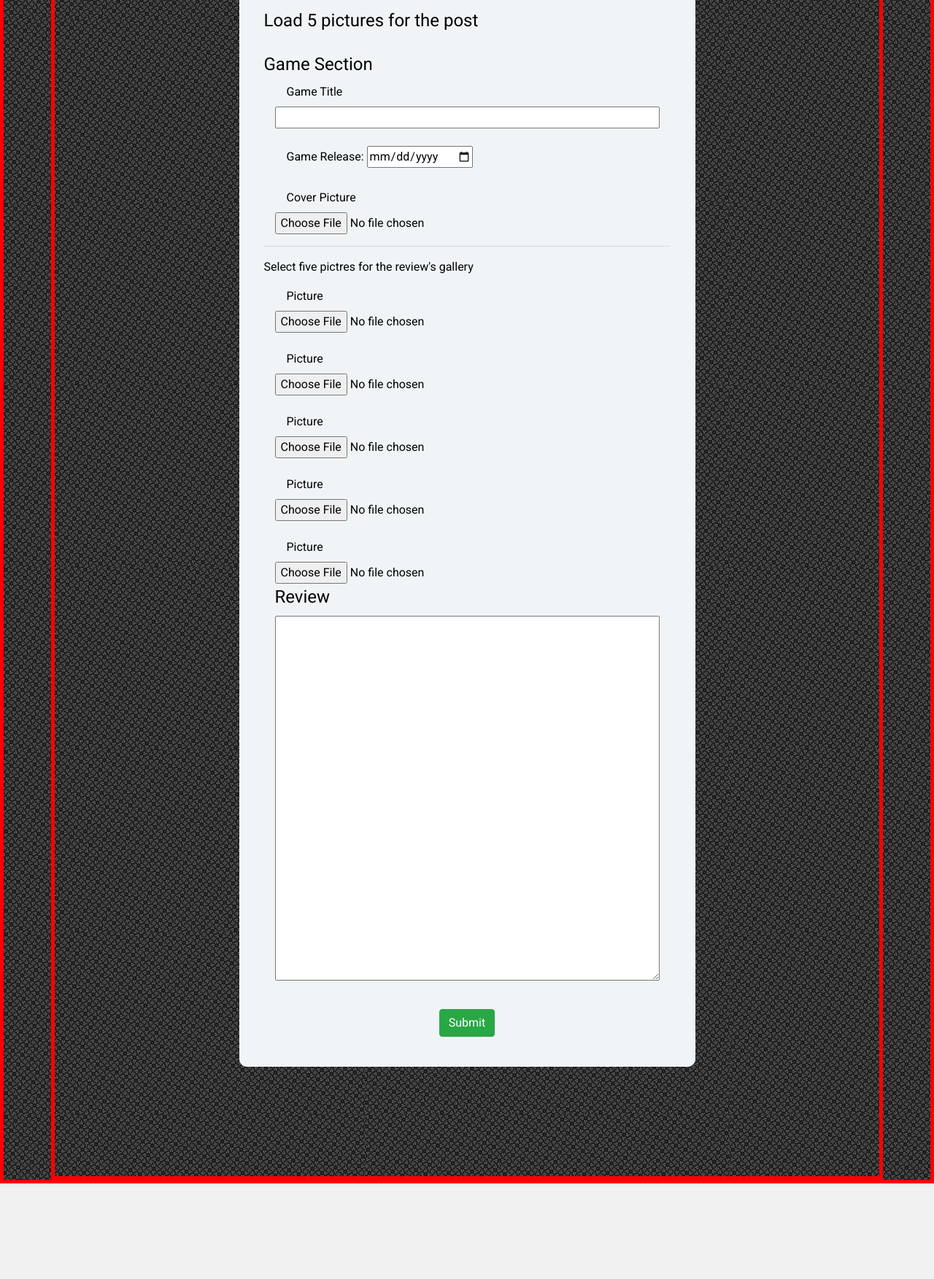
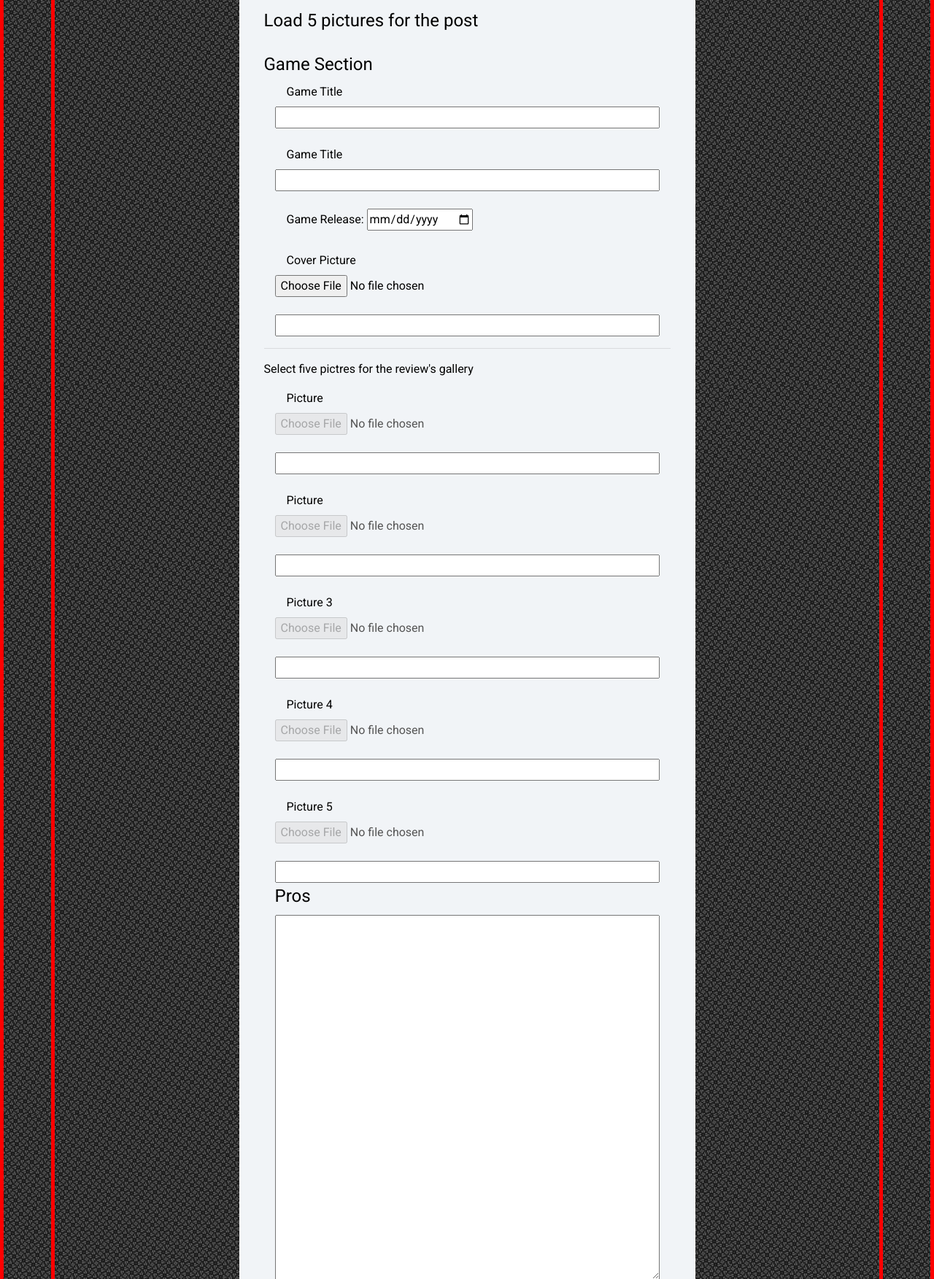
Before and after one commit to joseenciso/bottleneck, a Flask app: page /post in a window 1280 px wide. Shown: the part 223-1976 px from the top of the page at 73% size. Before the commit the page ends 1845 px from the top, so only its background shows below. Run offline with Flask 2, Linux system fonts and the light colour scheme; some libraries are stand-ins or nearby versions.

Commit message:
The app is able to upload/store images

```diff
--- a/app.py
+++ b/app.py
@@ -1,5 +1,7 @@
 import os
 import uuid
+import base64
+import bson
 from flask import (
     Flask, render_template, redirect, url_for,
     request, session, flash
@@ -56,36 +58,127 @@ encrypt = bcrypt.gensalt()
 @app.route('/')
 @app.route('/index')
 def index():
-    return render_template("index.html", users=mongo.db.users.find())
+    return render_template(
+        "index.html",
+        posts=mongo.db.posts.find()
+        )
+
+
+@app.route('/gallery/<filename>')
+def gallery(filename):
+    # reponse = mongo.send_file(filename)
+    # import pdb;pdb.set_trace()
+    # return reponse
+    return mongo.send_file(filename)
 
 
 @app.route('/review')
 def game_review():
-    return render_template("reviews.html")
+    review = mongo.db.posts
+    # review.
+    # return render_template("reviews.html")
+    post_cover=mongo.send_file(filename)
+    return render_template('reviews.html', review=review, covers=post_cover)
 
 
-@app.route('/post')
+@app.route('/post', methods=['GET', 'POST'])
 # @login_required
 def post_review():
-    posting = mongo.db.posts
-    if request.method == "POST":
-        posting.insert_one(
+    # import pdb;pdb.set_trace()
+    if request.method == 'POST':
+        if request.files:
+
+            # post_cover = request.files["post-cover"]
+            #######################################
+            if "post-cover" in request.files:
+                post_cover = request.files["post-cover"]
+                # posting = mongo.db.posts
+                # users = mongo.db.user
+                mongo.save_file(post_cover.filename, post_cover)
+                mongo.db.posts.insert(
+                        {
+                            "post_title": request.form["post-title"],
+                            "post_cover": post_cover.filename,
+                            "posted_by": session["username"],
+                            "post_review": request.form["post-review"],
+                            "pros_content": request.form["post-pros"],
+                            "cons_content": request.form["post-cons"]
+                        }
+                    )
+            ###########################################
+            # posting = mongo.db.posts
+            # users = mongo.db.user
+
+            # post_cover = request.files["post-cover"]
+            # # gallery_1 = request.files["gallery-1"]
+            # # gallery_2 = request.files["gallery-2"]
+            # # gallery_3 = request.files["gallery-3"]
+            # # gallery_4 = request.files["gallery-4"]
+            # # gallery_5 = request.files["gallery-5"]
+
+            # mongo.save_file(post_cover.filename, post_cover)
+
+            # posting.insert(
+            #     {
+            # #         "post_title": request.form["post-title"],
+            # #         "post_subtitle": request.form["release-date"],
+            # #         "date_released": request.form["release-date"],
+            #         "post_cover": request.files["post-cover"],
+            # #         "post_cover": post_cover,
+            # #         "post_cover_link": request.form["post-cover-link"],
+            # #         "date_posted": datetime.now(),
+            # #         "post_review": request.form["post-review"],
+            # #         "pros_content": request.form["post-pros"],
+            # #         "cons_content": request.form["post-cons"],
+            # #         # "gallery_1": request.form[""],
+            # #         # "gallery_2": request.form[""],
+            # #         # "gallery_3": request.form[""],
+            # #         # "gallery_4": request.form[""],
+            # #         # "gallery_5": request.form[""],
+            # #         "posted_by": session["username"]
+            #     }
+            # )
+
+
+
+
+        # if "post_cover" in request.files:
+        #     post_cover = request.files["post-cover"]
+        #     posting.save(post_cover.filename, post_cover)
+        #     posting.insert_one({"post_cover": post_cover.filename})
+
+        # if "gallery_1" in request.files:
+        #     gallery_1 = request.files["gallery_1"]
+        #     gallery_1.save(gallery_1.filename, gallery_1)
+        #     posting.insert_one({"gallery_1": gallery_1.filename})
+
+        # if "gallery_2" in request.files:
+        #     gallery_2 = request.files["gallery_2"]
+        #     gallery_2.save(gallery_2.filename, gallery_2)
+        #     posting.insert_one({"gallery_2": gallery_2.filename})
+
+        # if "gallery_3" in request.files:
+        #     gallery_3 = request.files["gallery_3"]
+        #     gallery_3.save(gallery_3.filename, gallery_3)
+        #     posting.insert_one({"gallery_3": gallery_3.filename})
+
+        # users = mongo.db.user
+        # users.find_one({
+        #         "username": session["username"]
+        #         })
+        # user.insert_one({"posts": posting})
+        # session["posts"]
+        return redirect(url_for("index"))
+    return render_template("post.html")
+
+
+@app.route('/edit_post/<post_id>')
+def edit_post(post_id):
+    posts = mongo.db.posts.find_one(
             {
-                "post_title": request.form["post-title"],
-                "post_subtitle": request.form[""],
-                "date_released": request.form[""],
-                "date_posted": request.form[""],
-                "content": request.form[""],
-                "pros_content": request.form[""],
-                "cons_content": request.form[""],
-                "gallery_1": request.form[""],
-                "gallery_2": request.form[""],
-                "gallery_3": request.form[""],
-                "gallery_4": request.form[""],
-                "gallery_5": request.form[""]
+                "_id": ObjectId(post_id)
             }
         )
-    return render_template("post.html")
 
 
 @app.route('/login', methods=["GET", "POST"])
@@ -142,7 +235,7 @@ def register():
             # Inserting a new user
             users.insert_one(
                 {
-                    'username': request.form['username'],
+                    'username': request.form['username'].lower(),
                     'email': request.form['email'],
                     'password': hash_password,
                     'posts': []
--- a/templates/post.html
+++ b/templates/post.html
@@ -3,7 +3,7 @@
 {% block content %}
 
 <h2 class="post-heading">Review Post</h2>
-<form class="form form-post">
+<form class="form form-post" method="POST" action="{{url_for('post_review')}}" enctype="multipart/form-data">
     <div class="row">
         <fieldset class="fieldset">
 
@@ -28,7 +28,10 @@
             <legend class="post-legend">Game Section</legend>
                 <div class="col-12"><label for="post-title">Game Title</label></div>
                 <div class="col-12"><input type="text" name="post-title" id="post-title"></div>
+                <br>
 
+                <div class="col-12"><label for="post-title">Game Title</label></div>
+                <div class="col-12"><input type="text" name="post-title" id="post-title"></div>
                 <br>
 
                 <div class="col-12">
@@ -38,8 +41,9 @@
 
                 <br>
                 <div class="col-12"><label for="post-cover">Cover Picture</label></div>
-                <div class="col-12"><input type="file" name="post-cover" id="post-cover"></div>
-
+                <div class="col-12"><input type="file" name="post-cover" id="post-cover" ></div>
+                <br>
+                <div class="col-12"><input type="text" name="post-cover-link" id="post-cover-link"></div>
             </div>
 
         <hr>
@@ -47,32 +51,45 @@
             <legend class="post-legend">Load 5 pictures for the post</legend>
             <p>Select five pictres for the review's gallery</p>
             <div class="col-12"><label for="Picture -1">Picture </label></div>
-                <div class="col-12"><input type="file" name="Picture -" id="Picture -1"></div>
+                <div class="col-12"><input type="file" name="gallery-1" id="gallery-1" disabled></div>
+                <br>
+                <div class="col-12"><input type="text" name="gallery-1" id="gallery-1"></div>
 
 
                 <br>
                 <div class="col-12"><label for="Picture -2">Picture  </label></div>
-                <div class="col-12"><input type="file" name="Picture -" id="Picture -2"></div>
+                <div class="col-12"><input type="file" name="gallery-2" id="gallery-2" disabled></div>
+                <br>
+                <div class="col-12"><input type="text" name="gallery-2" id="gallery-2"></div>
 
 
                 <br>
-                <div class="col-12"><label for="Picture -3">Picture  </label></div>
-                <div class="col-12"><input type="file" name="Picture -" id="Picture -3"></div>
+                <div class="col-12"><label for="gallery-3">Picture 3</label></div>
+                <div class="col-12"><input type="file" name="gallery-3" id="gallery-3" disabled></div>
+                <br>
+                <div class="col-12"><input type="text" name="gallery-3" id="gallery-3"></div>
 
 
                 <br>
-                <div class="col-12"><label for="Picture -4">Picture  </label></div>
-                <div class="col-12"><input type="file" name="Picture -" id="Picture -4"></div>
-
+                <div class="col-12"><label for="gallery-4">Picture 4</label></div>
+                <div class="col-12"><input type="file" name="gallery-4" id="gallery-4" disabled></div>
+                <br>
+                <div class="col-12"><input type="text" name="gallery-4" id="gallery-4"></div>
 
                 <br>
-                <div class="col-12"><label for="Picture -5">Picture  </label></div>
-                <div class="col-12"><input type="file" name="Picture -" id="Picture -5"></div>
+                <div class="col-12"><label for="gallery-5">Picture 5</label></div>
+                <div class="col-12"><input type="file" name="gallery-5" id="gallery-5" disabled></div>
+                <br>
+                <div class="col-12"><input type="text" name="gallery-5" id="gallery-5"></div>
 
 
             <div class="col-12">
+                <legend class="post-pros">Pros</legend>
+                <textarea name="post-pros" id="pros" class="pros"></textarea>
+                <legend class="post-cons">Cons</legend>
+                <textarea name="post-cons" id="cons" class="cons"></textarea>
                 <legend class="post-review">Review</legend>
-                <textarea name="review" id="review" class="review"></textarea>
+                <textarea name="post-review" id="post-review" class="post-review"></textarea>
             </div>
         </fieldset>
 
```
Also changed, not shown: templates/index.html (+22 -2 lines).
